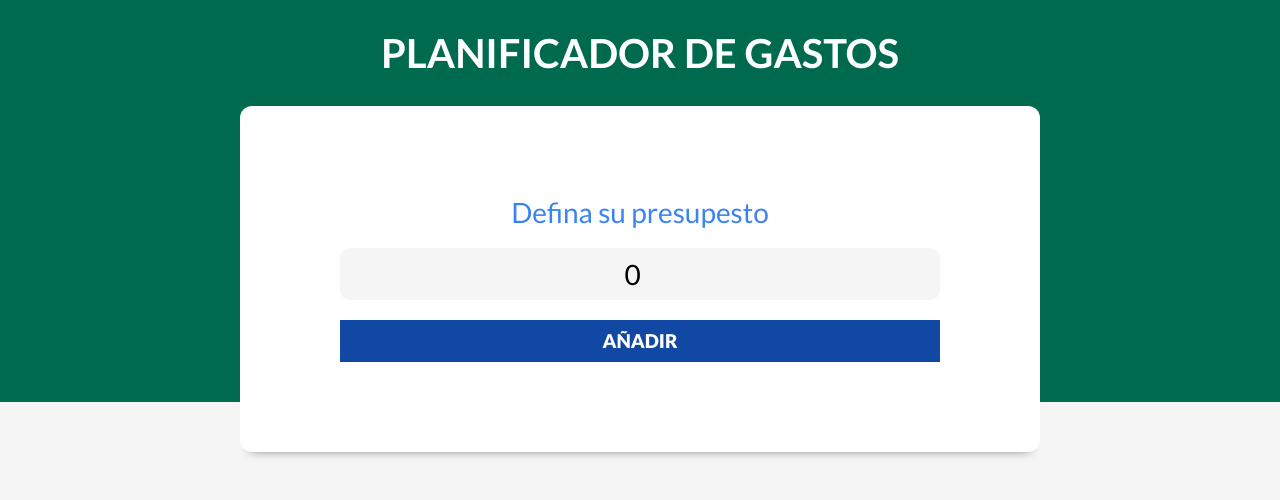
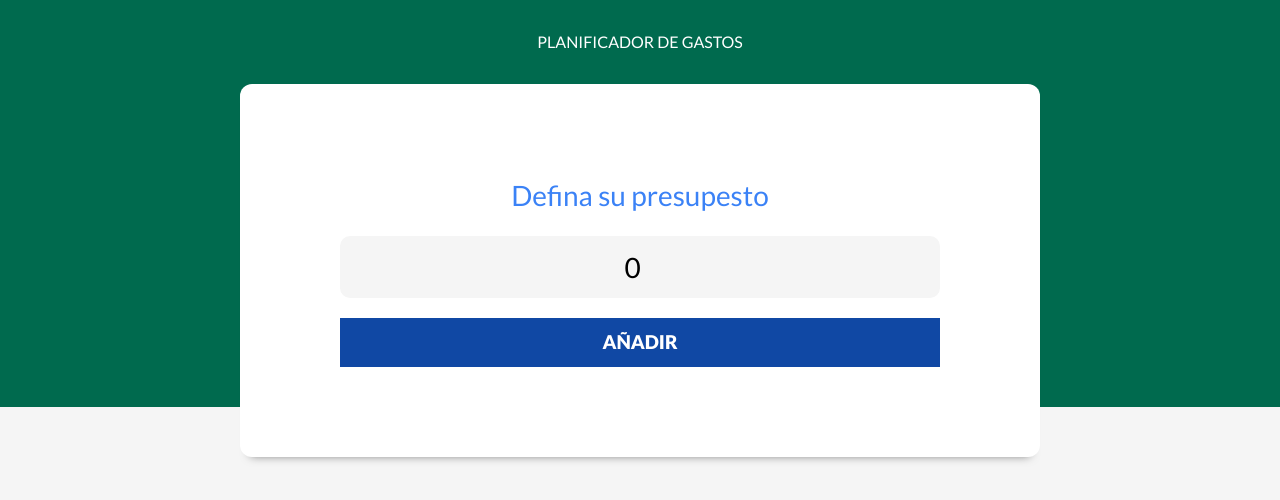
Before and after one commit to erdini1/control-gastos, a React (Vite) app: page / in a window 1280 px wide. Shown: the top 500 px of the page. Built offline with nearby package versions, Linux system fonts and the light colour scheme.

Commit message:
Agregando tailwindcss

```diff
--- a/package.json
+++ b/package.json
@@ -19,6 +19,7 @@
     "@types/react": "^18.0.28",
     "@types/react-dom": "^18.0.11",
     "@vitejs/plugin-react": "^3.1.0",
+    "tailwindcss": "^3.3.1",
     "vite": "^4.2.0"
   }
 }
--- a/src/components/Filtros.jsx
+++ b/src/components/Filtros.jsx
@@ -11,6 +11,7 @@ const Filtros = ({ filtro, setFiltro }) => {
                         id=""
                         value={filtro}
                         onChange={e => setFiltro(e.target.value)}
+                        className='md:w-2/3'
                     >
                         <option value="">-- Todos los categorias --</option>
                         <option value="ahorro">Ahorro</option>
--- a/src/index.css
+++ b/src/index.css
@@ -407,3 +407,7 @@ body .modal {
     font-size: 2.4rem;
     text-align: right;
 }
+
+@tailwind base;
+@tailwind components;
+@tailwind utilities;
--- /dev/null
+++ b/tailwind.config.js
@@ -0,0 +1,8 @@
+/** @type {import('tailwindcss').Config} */
+export default {
+  content: ["index.html", "./src/**/*.jsx"],  //Esto quiere decir que va a aplicar a todos los archivos que esten dentro de src y que poseean la extensión jsx porque son los componentes de react que son los que quiero donde se apliquen
+  theme: {
+    extend: {},
+  },
+  plugins: [],
+}
```
Also changed, not shown: 1 other file (tests, documents, lock files or other folders).
